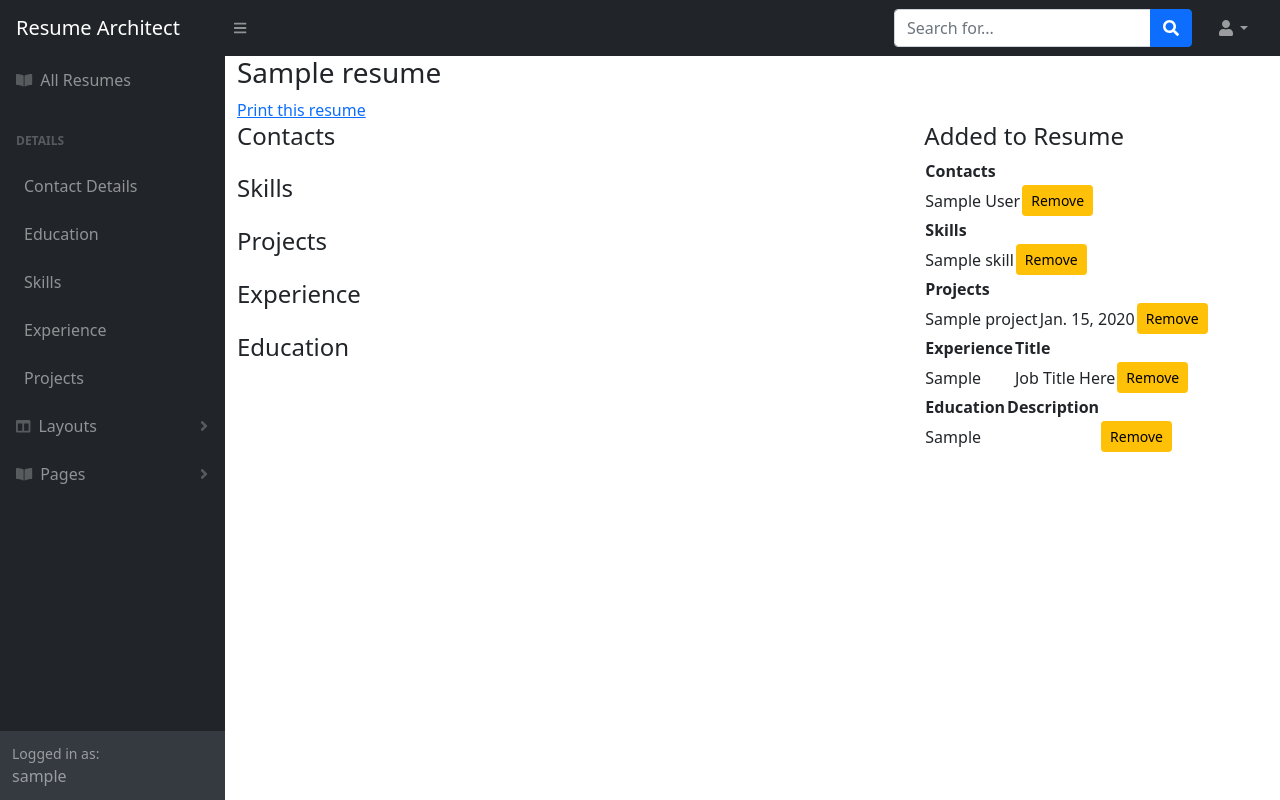
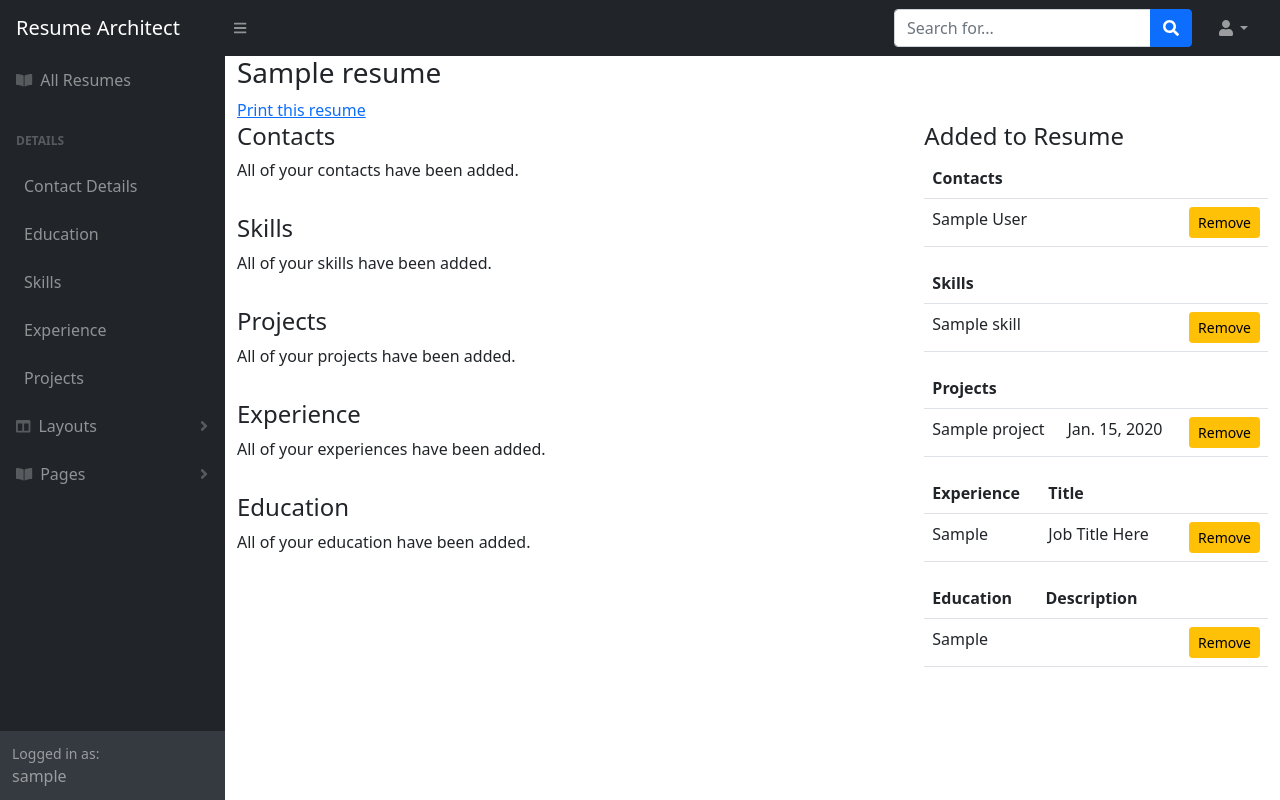
Before and after one commit to Jazmin-Ewers/resume_architect, a Django app: page /resumes/1/ in a window 1280 px wide. Run offline with Django 3.2, Linux system fonts and the light colour scheme; a user stored in the database is signed in; tables that the repository leaves empty hold one stand-in row (values such as "Sample post"); some libraries are stand-ins or nearby versions.

Commit message:
Add if condition to each unassociated model section to show unassociated message

```diff
--- a/main_app/static/css/styles_other.css
+++ b/main_app/static/css/styles_other.css
@@ -145,7 +145,6 @@
   border-radius: 11px;
   overflow: hidden;
   transition: all 0.4s;
-  background-color: aqua;
   display: flex;
   flex-wrap: wrap;
 }
@@ -159,3 +158,7 @@
 .resume-card-body {
   padding: 8px;
 }
+
+.section-assoc table tr td:last-child {
+  text-align: right;
+}
--- a/main_app/templates/resumes/detail.html
+++ b/main_app/templates/resumes/detail.html
@@ -13,6 +13,7 @@
       <!-- Not Associated Contacts -->
       <section class="section-notassoc">
         <h4>Contacts</h4>
+        {% if contacts.count %}
         <div class="resume-card-container">
           {% for contact in contacts %}
             <div class="resume-card-box">
@@ -27,12 +28,16 @@
             </div>
           {% endfor %}
         </div>
+        {% else %}
+          <p>All of your contacts have been added.</p>
+        {% endif %}
       </section>
 
 
       <!-- Not Associated Skills -->
       <section class="section-notassoc">
         <h4>Skills</h4>
+        {% if skills.count %}
         <div class="resume-card-container">
           {% for skill in skills %}
             <div class="resume-card-box">
@@ -46,12 +51,16 @@
             </div>
           {% endfor %}
         </div>
+          {% else %}
+            <p>All of your skills have been added.</p>
+          {% endif %}
       </section>
 
 
       <!-- Not Associated Projects -->
       <section class="section-notassoc">
         <h4>Projects</h4>
+        {% if projects.count %}
         <div class="resume-card-container">
           {% for project in projects %}
             <div class="resume-card-box">
@@ -65,11 +74,15 @@
             </div>
           {% endfor %}
         </div>
+        {% else %}
+          <p>All of your projects have been added.</p>
+        {% endif %}
       </section>
 
       <!-- Not Associated Experiences -->
       <section class="section-notassoc">
         <h4>Experience</h4>
+        {% if experiences.count %}
         <div class="resume-card-container">
           {% for experience in experiences %}
             <div class="resume-card-box">
@@ -83,11 +96,15 @@
             </div>
           {% endfor %}
         </div>
+        {% else %}
+          <p>All of your experiences have been added.</p>
+        {% endif %}
       </section>
 
       <!-- Not Associated Educations -->
       <section class="section-notassoc">
         <h4>Education</h4>
+        {% if educations.count %}
         <div class="resume-card-container">
           {% for education in educations %}
             <div class="resume-card-box">
@@ -102,6 +119,9 @@
             </div>
           {% endfor %}
         </div>
+        {% else %}
+          <p>All of your education have been added.</p>
+        {% endif %}
       </section>
   </div>
 
@@ -113,14 +133,16 @@
     <!-- Display Added Contacts -->
     <section class="section-assoc">
       {% if resume.contacts.count %}
-        <table>
+        <table class="table">
             <tr>
               <th>Contacts</th>
+              <th></th>
               <th></th>
             </tr>
           {% for contact in resume.contacts.all %}
             <tr>
               <td>{{ contact.first_name }} {{ contact.last_name }}</td>
+              <td></td>
               <td>
                 <form action="{% url 'unassoc_contact' resume.id contact.id %}" method="POST">
                   {% csrf_token %}
@@ -138,14 +160,16 @@
     <!-- Display Added Skills -->
     <section class="section-assoc">
       {% if resume.skills.count %}
-        <table>
+        <table class="table">
           <tr>
             <th>Skills</th>
+            <th></th>
             <th></th>
           </tr>
         {% for skill in resume.skills.all %}
           <tr>
             <td>{{ skill.name }}</td>
+            <td></td>
             <td>
               <form action="{% url 'unassoc_skill' resume.id skill.id %}" method="POST">
                 {% csrf_token %}
@@ -163,7 +187,7 @@
     <!-- Display Added Projects -->
     <section class="section-assoc">
       {% if resume.projects.count %}
-        <table>
+        <table class="table">
             <tr>
               <th>Projects</th>
               <th></th>
@@ -193,7 +217,7 @@
     <!-- Display Added Experiences -->
     <section class="section-assoc">
       {% if resume.experiences.count %}
-      <table>
+      <table class="table">
         <tr>
           <th>Experience</th>
           <th>Title</th>
@@ -222,7 +246,7 @@
     <!-- Display Added Educations -->
     <section class="section-assoc">
       {% if resume.educations.count %}
-      <table>
+      <table class="table">
         <tr>
           <th>Education</th>
           <th>Description</th>
```
